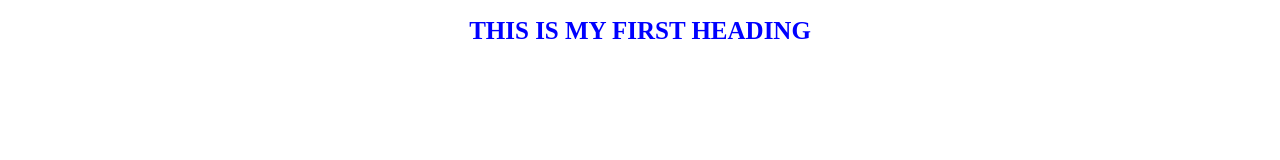
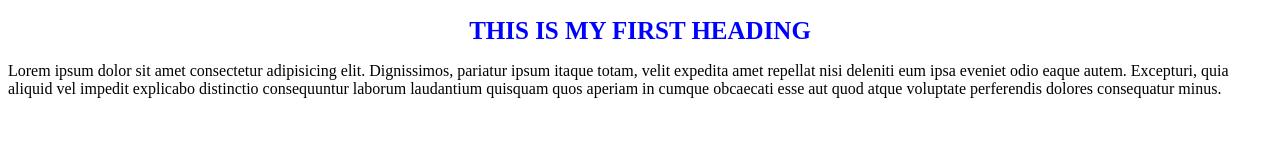
Before and after one commit to RAHAT-RH/my-first-repo, a plain HTML site: page index.html in a window 1280 px wide. Drawn offline with Linux system fonts and the light colour scheme.

Commit message:
Paragraph

```diff
--- a/index.html
+++ b/index.html
@@ -11,5 +11,6 @@
 <body>
 
     <h1>This is my first heading</h1>
+    <p>Lorem ipsum dolor sit amet consectetur adipisicing elit. Dignissimos, pariatur ipsum itaque totam, velit expedita amet repellat nisi deleniti eum ipsa eveniet odio eaque autem. Excepturi, quia aliquid vel impedit explicabo distinctio consequuntur laborum laudantium quisquam quos aperiam in cumque obcaecati esse aut quod atque voluptate perferendis dolores consequatur minus.</p>
 </body>
 </html>
```
